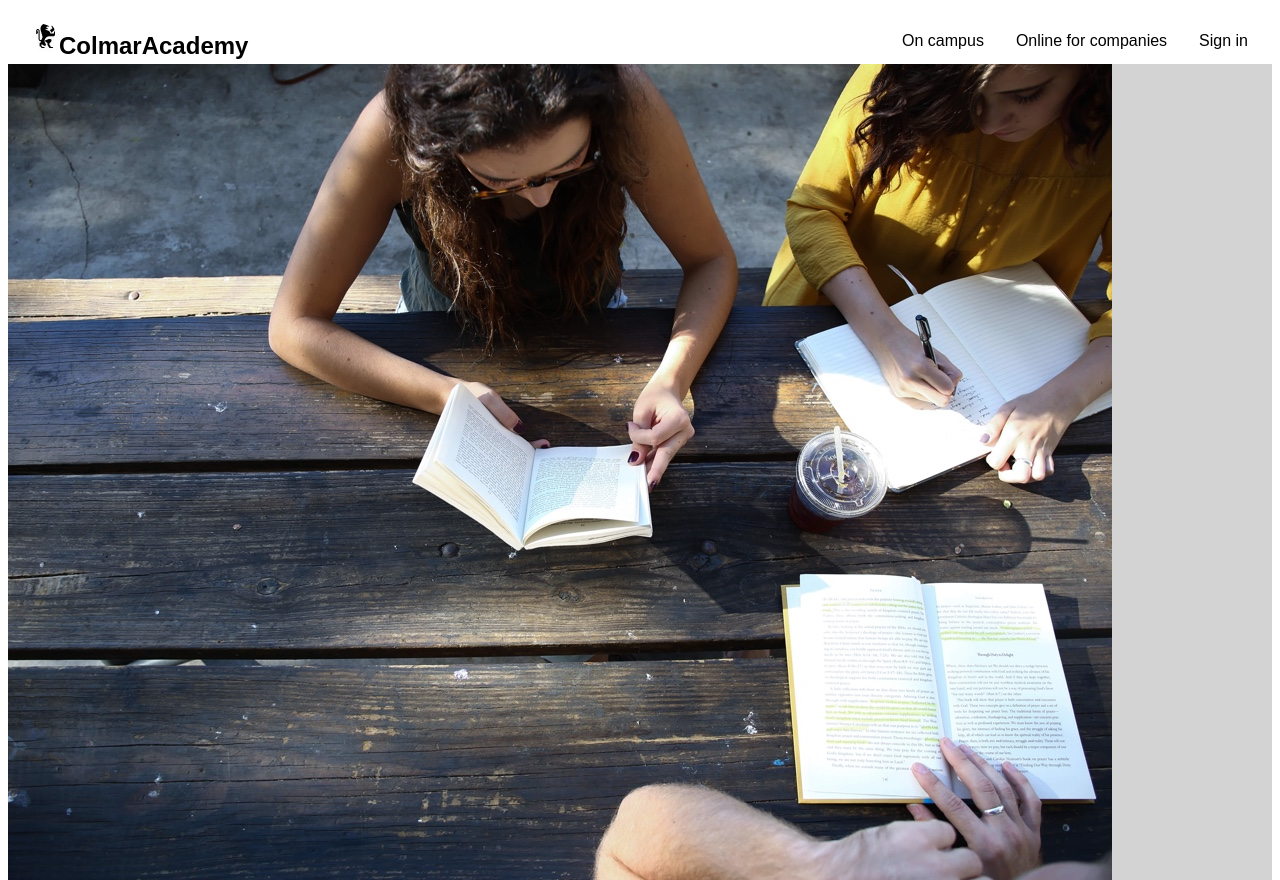
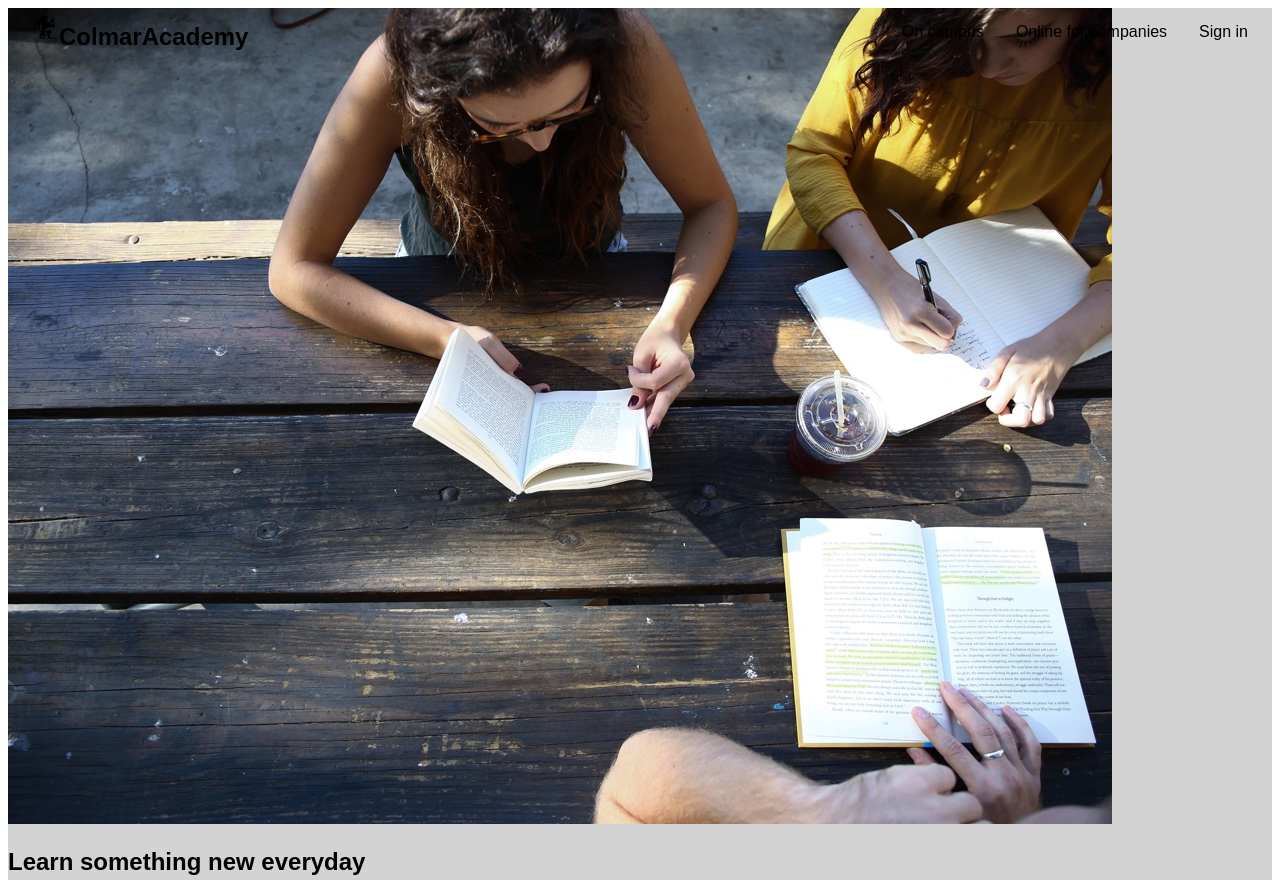
Before and after one commit to nicolet301/Colmar-Academy, a plain HTML site: page index.html in a window 1280 px wide. Shown: the top 880 px of the page. Drawn offline with Linux system fonts and the light colour scheme.

Commit message:
update page content

```diff
--- a/resources/css/style.css
+++ b/resources/css/style.css
@@ -16,6 +16,7 @@ header {
 }
 
 .navbar {
+  height: 4rem;
   display: flex;
   justify-content: space-between;
   align-items: center;
@@ -39,6 +40,5 @@ header ul li {
 }
 
 .banner {
-  margin-top: 4rem;
   background-color: lightgray;
 }
```
